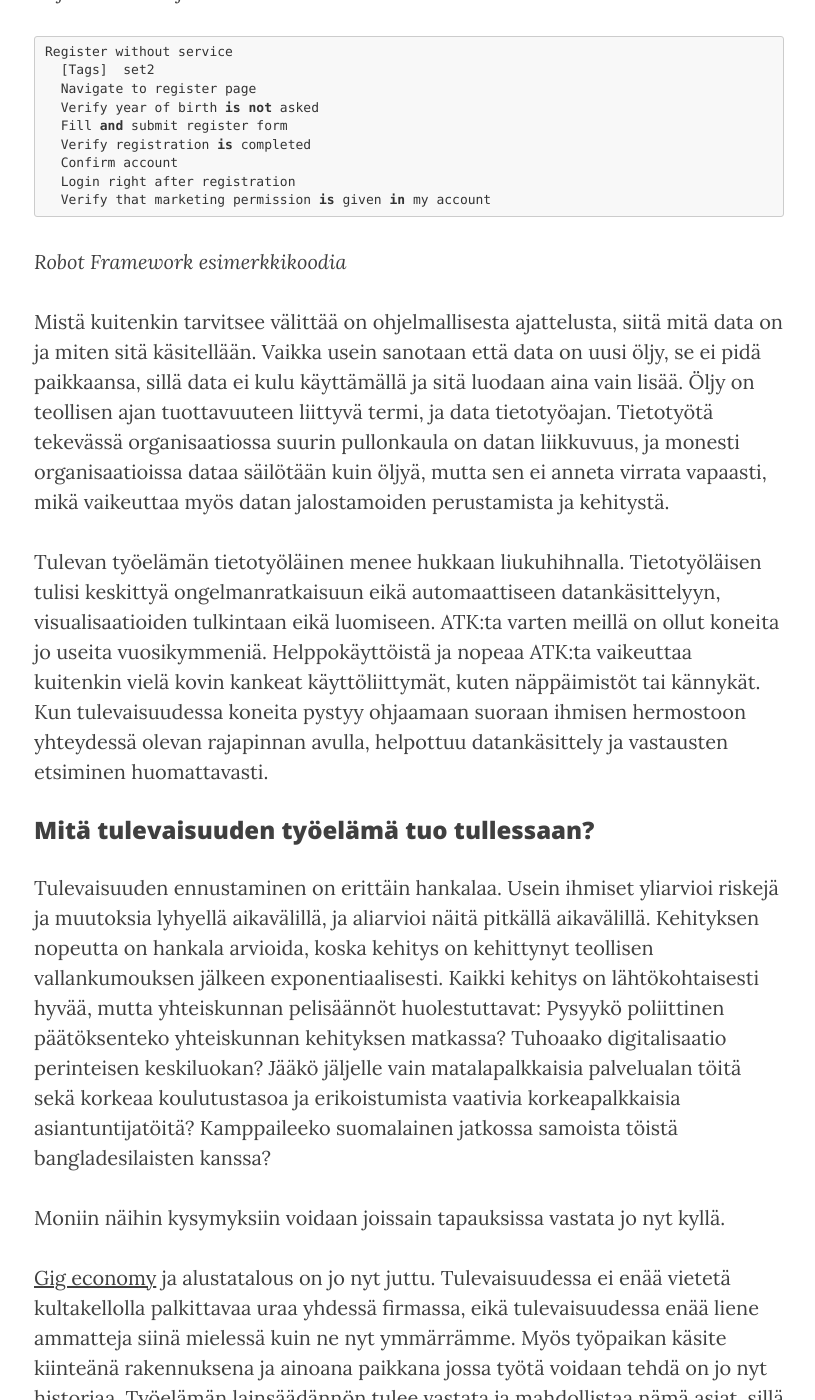
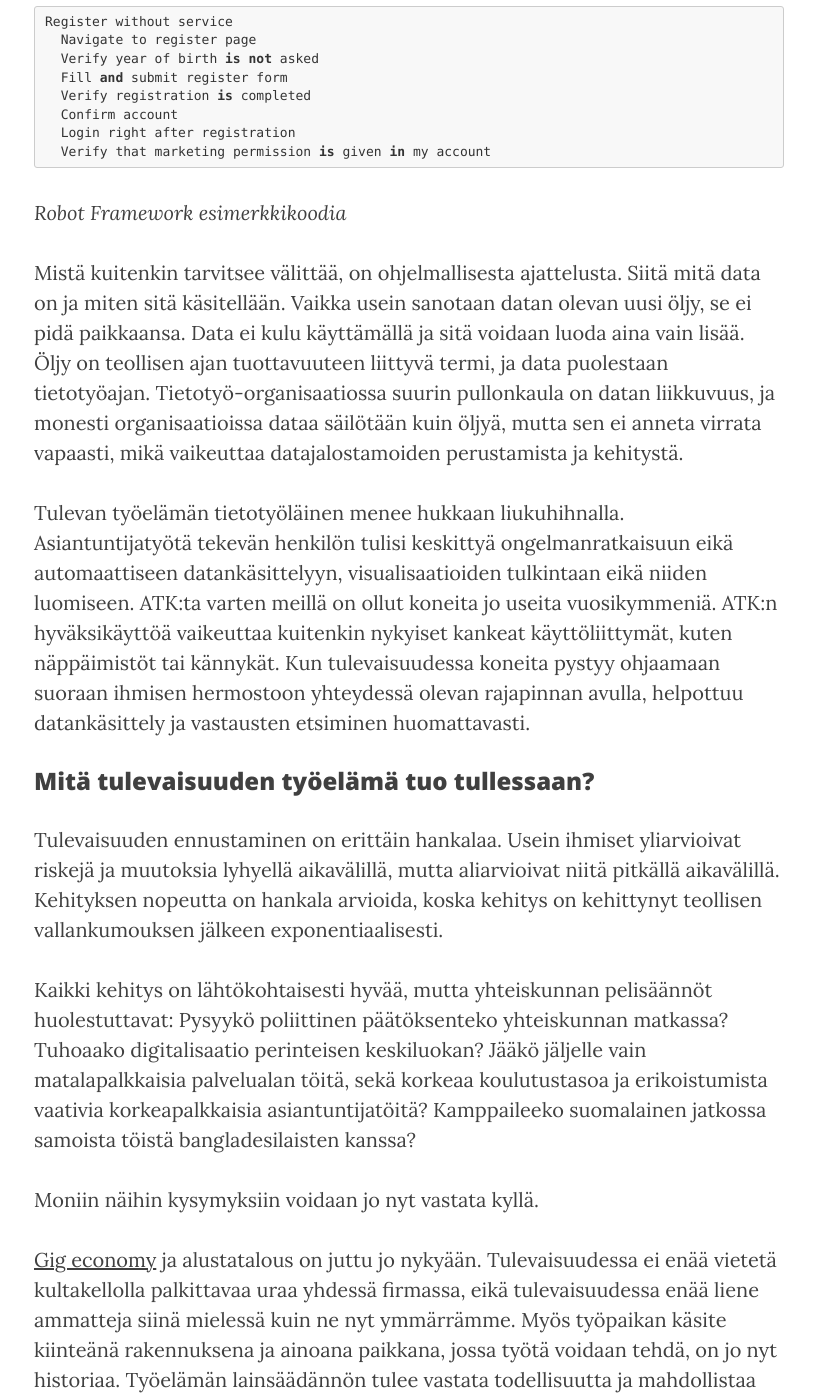
Before and after one commit to varmais/varmais.github.io, a Jekyll site: the page built from _posts/2018-09-30-tulevaisuuden-tyoelama.markdown, in a window 1280 px wide and 1400 px high, scrolled down 1013 px. Shown: the whole window, without its empty margins (231-1046 px from the left). Built offline with Jekyll 4.4.1, drawn with Linux system fonts in a browser that asks for light colours; nearby versions of some CDN libraries; some of the changed text lies outside the part shown.

Commit message:
Update 2018-09-30-tulevaisuuden-tyoelama.markdown

````diff
--- a/_posts/2018-09-30-tulevaisuuden-tyoelama.markdown
+++ b/_posts/2018-09-30-tulevaisuuden-tyoelama.markdown
@@ -7,13 +7,12 @@
 
 ### Miten digitalisaatio tulee muuttamaan työelämää?
 
-Usein kun puhutaan digitalisaation vaikutuksesta työelämään herää kysymys tarvitseeko kaikkien osata koodata? Jos tarkastellaan koodaamisen historiaa, niin 1960-luvulla koodaamisella tarkoitettiin reikien tekemistä paperilapuille, joilla sitten ohjailtiin tietokonetta. Data oli konkreettista ja käyttäjän tuli ymmärtää tietokoneen toimintaa todella hyvin saadakseen järkeviä tuloksia koneesta ulos.
+Kun puhutaan digitalisaation vaikutuksesta työelämään, herää usein kysymys *tarvitseeko kaikkien osata koodata*? Kun tarkastellaan koodaamisen historiaa, niin 1960-luvulla koodaamisella tarkoitettiin reikien tekemistä paperilapuille, joilla sitten ohjailtiin tietokonetta. Data oli konkreettista ja käyttäjän tuli ymmärtää tietokoneen toimintaa todella hyvin saadakseen järkeviä tuloksia koneesta ulos.
 
-1980- ja 90-luvuilla data siirtyi pikkuhiljaa magneettilevyille ja sen käsittelystä tuli helpompaa. Kodaamista suoritettiin ihan oikeilla ohjelmointikielillä, mutta järkevien tuloksien saaminen vaati vielä tietokoneiden ymmärtämistä. Jo 2010-luvulla koneiden ymmärtämä abstraktiotaso on noussut jo niin suureksi, että käytännössä ohjelmoinnista sen suuremmin ymmärtämätön ihminen pystyy kirjoittamaan esimerkiksi Robot Frameworkillä selkokielisiä lauseita, jotka tietokone ymmärtää ja suorittaa komennot annetussa järjestyksessä. Koneiden ymmärtämän abstraktiotason nousu tarkoittaa, että tulevaisuudessa kaikki osaavat koodata, eikä järkevien tuloksien saamiseksi tarvitse ymmärtää ohjelmoinnista juuri mitään.
+1980- ja 90-luvuilla data siirtyi magneettilevyille ja sen käsittelystä tuli helpompaa. Kodaamista suoritettiin ihan oikeilla ohjelmointikielillä, mutta järkevien tuloksien saaminen vaati vielä tietokoneiden ymmärtämistä. 2010-luvulla koneiden ymmärtämä abstraktiotaso on noussut jo niin suureksi, että ohjelmoinnista sen suuremmin ymmärtämätön henkilö pystyy kirjoittamaan esimerkiksi Robot Frameworkillä selkokielisiä lauseita, jotka tietokone ymmärtää ja suorittaa. Koneiden ymmärtämän abstraktiotason nousu tarkoittaa, että tulevaisuudessa kaikki osaavat koodata, eikä järkevien tuloksien saamiseksi tarvitse ymmärtää ohjelmoinnista juuri mitään.
 
 ```python
 Register without service
-  [Tags]  set2
   Navigate to register page
   Verify year of birth is not asked
   Fill and submit register form
@@ -24,25 +23,27 @@
 ```
 *Robot Framework esimerkkikoodia*
 
-Mistä kuitenkin tarvitsee välittää on ohjelmallisesta ajattelusta, siitä mitä data on ja miten sitä käsitellään. Vaikka usein sanotaan että data on uusi öljy, se ei pidä paikkaansa, sillä data ei kulu käyttämällä ja sitä luodaan aina vain lisää. Öljy on teollisen ajan tuottavuuteen liittyvä termi, ja data tietotyöajan. Tietotyötä tekevässä organisaatiossa suurin pullonkaula on datan liikkuvuus, ja monesti organisaatioissa dataa säilötään kuin öljyä, mutta sen ei anneta virrata vapaasti, mikä vaikeuttaa myös datan jalostamoiden perustamista ja kehitystä.
+Mistä kuitenkin tarvitsee välittää, on ohjelmallisesta ajattelusta. Siitä mitä data on ja miten sitä käsitellään. Vaikka usein sanotaan datan olevan uusi öljy, se ei pidä paikkaansa. Data ei kulu käyttämällä ja sitä voidaan luoda aina vain lisää. Öljy on teollisen ajan tuottavuuteen liittyvä termi, ja data puolestaan tietotyöajan. Tietotyö-organisaatiossa suurin pullonkaula on datan liikkuvuus, ja monesti organisaatioissa dataa säilötään kuin öljyä, mutta sen ei anneta virrata vapaasti, mikä vaikeuttaa datajalostamoiden perustamista ja kehitystä.
 
-Tulevan työelämän tietotyöläinen menee hukkaan liukuhihnalla. Tietotyöläisen tulisi keskittyä ongelmanratkaisuun eikä automaattiseen datankäsittelyyn, visualisaatioiden tulkintaan eikä luomiseen. ATK:ta varten meillä on ollut koneita jo useita vuosikymmeniä. Helppokäyttöistä ja nopeaa ATK:ta vaikeuttaa kuitenkin vielä kovin kankeat käyttöliittymät, kuten näppäimistöt tai kännykät. Kun tulevaisuudessa koneita pystyy ohjaamaan suoraan ihmisen hermostoon yhteydessä olevan rajapinnan avulla, helpottuu datankäsittely ja vastausten etsiminen huomattavasti.
+Tulevan työelämän tietotyöläinen menee hukkaan liukuhihnalla. Asiantuntijatyötä tekevän henkilön tulisi keskittyä ongelmanratkaisuun eikä automaattiseen datankäsittelyyn, visualisaatioiden tulkintaan eikä niiden luomiseen. ATK:ta varten meillä on ollut koneita jo useita vuosikymmeniä. ATK:n hyväksikäyttöä vaikeuttaa kuitenkin nykyiset kankeat käyttöliittymät, kuten näppäimistöt tai kännykät. Kun tulevaisuudessa koneita pystyy ohjaamaan suoraan ihmisen hermostoon yhteydessä olevan rajapinnan avulla, helpottuu datankäsittely ja vastausten etsiminen huomattavasti.
 
 ### Mitä tulevaisuuden työelämä tuo tullessaan?
 
-Tulevaisuuden ennustaminen on erittäin hankalaa. Usein ihmiset yliarvioi riskejä ja muutoksia lyhyellä aikavälillä, ja aliarvioi näitä pitkällä aikavälillä. Kehityksen nopeutta on hankala arvioida, koska kehitys on kehittynyt teollisen vallankumouksen jälkeen exponentiaalisesti. Kaikki kehitys on lähtökohtaisesti hyvää, mutta yhteiskunnan pelisäännöt huolestuttavat: Pysyykö poliittinen päätöksenteko yhteiskunnan kehityksen matkassa? Tuhoaako digitalisaatio perinteisen keskiluokan? Jääkö jäljelle vain matalapalkkaisia palvelualan töitä sekä korkeaa koulutustasoa ja erikoistumista vaativia korkeapalkkaisia asiantuntijatöitä? Kamppaileeko suomalainen jatkossa samoista töistä bangladesilaisten kanssa?
+Tulevaisuuden ennustaminen on erittäin hankalaa. Usein ihmiset yliarvioivat riskejä ja muutoksia lyhyellä aikavälillä, mutta aliarvioivat niitä pitkällä aikavälillä. Kehityksen nopeutta on hankala arvioida, koska kehitys on kehittynyt teollisen vallankumouksen jälkeen exponentiaalisesti.
 
-Moniin näihin kysymyksiin voidaan joissain tapauksissa vastata jo nyt kyllä.
+Kaikki kehitys on lähtökohtaisesti hyvää, mutta yhteiskunnan pelisäännöt huolestuttavat: Pysyykö poliittinen päätöksenteko yhteiskunnan matkassa? Tuhoaako digitalisaatio perinteisen keskiluokan? Jääkö jäljelle vain matalapalkkaisia palvelualan töitä, sekä korkeaa koulutustasoa ja erikoistumista vaativia korkeapalkkaisia asiantuntijatöitä? Kamppaileeko suomalainen jatkossa samoista töistä bangladesilaisten kanssa?
 
-[Gig economy](https://www.theatlantic.com/technology/archive/2018/08/fiverr-online-gig-economy/569083/) ja alustatalous on jo nyt juttu. Tulevaisuudessa ei enää vietetä kultakellolla palkittavaa uraa yhdessä firmassa, eikä tulevaisuudessa enää liene ammatteja siinä mielessä kuin ne nyt ymmärrämme. Myös työpaikan käsite kiinteänä rakennuksena ja ainoana paikkana jossa työtä voidaan tehdä on jo nyt historiaa. Työelämän lainsäädännön tulee vastata ja mahdollistaa nämä asiat, sillä kun kuilu kasvaa säännellyn alan ja asiakkaiden tarpeiden välillä, sääntelyä aletaan kiertämään markkinoiden toimesta.
+Moniin näihin kysymyksiin voidaan jo nyt vastata kyllä.
 
-Sosiaaliturvan tulee myös muuttua. Verkossa ja verkostoissa tapahtuva ansainta kestää yhden tulonlähteen menetyksen paremmin kuin perinteinen teollisuuskaupunki yhden paperitehtaan siirtämisen Indonesiaan. Perustulossa on paljon potentiaalia, ja se vaikuttaa vääjäämättömältä polulta kulttuurintuotannon desentralisoitumisen, työvoiman ja työnteon tarpeen vähenemisen ja kasvavan "työttömyyden" vuoksi. Perustulo vapauttaa ihmiset tuottamaan arvoa yhteiskunnalle itseään miellyttävällä tavalla.
+[Gig economy](https://www.theatlantic.com/technology/archive/2018/08/fiverr-online-gig-economy/569083/) ja alustatalous on juttu jo nykyään. Tulevaisuudessa ei enää vietetä kultakellolla palkittavaa uraa yhdessä firmassa, eikä tulevaisuudessa enää liene ammatteja siinä mielessä kuin ne nyt ymmärrämme. Myös työpaikan käsite kiinteänä rakennuksena ja ainoana paikkana, jossa työtä voidaan tehdä, on jo nyt historiaa. Työelämän lainsäädännön tulee vastata todellisuutta ja mahdollistaa nämä asiat, sillä kun kuilu kasvaa säännellyn alan ja asiakkaiden tarpeiden välillä, sääntelyä aletaan kiertää markkinoiden toimesta.
+
+Sosiaaliturvan tulee myös muuttua. Verkossa ja verkostoissa tapahtuva ansainta kestää yhden tulonlähteen menetyksen paremmin kuin perinteinen teollisuuskaupunki yhden paperitehtaan siirtämisen Indonesiaan. Perustulossa on paljon potentiaalia, ja se vaikuttaa vääjäämättömältä polulta kulttuurintuotannon desentralisoitumisen, työvoiman ja työnteon tarpeen vähenemisen ja koneellistumisen aiheuttaman "työttömyyden" vuoksi. Perustulo vapauttaa ihmiset tuottamaan arvoa yhteiskunnalle itseään miellyttävällä tavalla.
 
 ### Teesit tulevaisuuden työelämään?
 
-**Valmistaudu siihen että opiskelet koko elämäsi.** Tulevaisuudessa muutos on ainoa pysyvä asia, ja sinun tulee olla valmis mukautumaan siihen. Korkeakoulutkin taistelevat globaaleilla markkinoilla, mikä onneksi mahdollistaa Stanfordin kursseille osallistumisen Kittilästä käsin.
+**Valmistaudu siihen että opiskelet koko elämäsi.** Tulevaisuudessa muutos on ainoa pysyvä asia, ja sinun tulee olla valmis mukautumaan siihen. Korkeakoulutkin taistelevat globaaleilla markkinoilla, mikä onneksi mahdollistaa Stanfordin kursseille osallistumisen vaikka Kittilästä käsin.
 
-**Opiskele oppimista.** Uusia konteksteja helposti haltuun ottava henkilö on tulevaisuuden työelämässä kova tekijä. Uuden oppimista vaikeampaa monesti on myös poisoppiminen. Tulevaisuuden onnistuja on oppinut myös luopumaan jostain aiemmin oppimastaan.
+**Opiskele oppimista.** Uusia konteksteja helposti haltuun ottava henkilö on tulevaisuuden työelämässä kova tekijä. Uuden oppimista vaikeampaa monesti on kuitenkin poisoppiminen. Tulevaisuuden onnistuja on oppinut myös luopumaan jostain aiemmin oppimastaan.
 
 **Kasvata sosiaalista pääomaa.** Me luotamme ihmiseen jonka tunnemme ja kenen taidot tiedämme. Verkostoitumisesta puhutaan paljon, ja silti sen merkitystä monesti aliarvioidaan. Vaikka työskentelisit paljon verkossa, tarvitset silti verkostoa.
 
````
